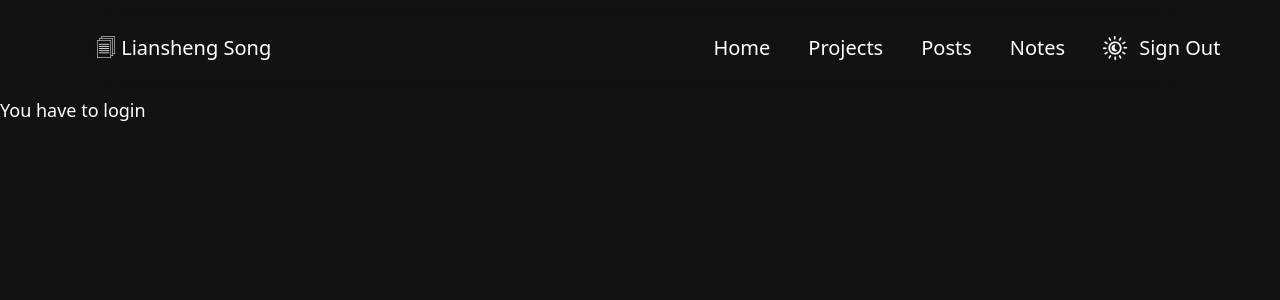
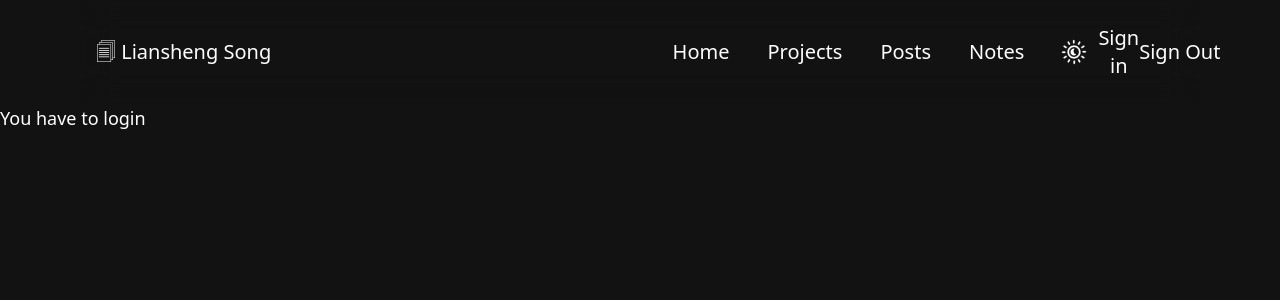
Before and after one commit to songliansheng/blog, a Next.js app in the folder apps/web/: page /notes in a window 1280 px wide. Shown: the top 300 px of the page. Built offline with nearby package versions, Linux system fonts and the light colour scheme; no server answers.

Commit message:
Initial commit

```diff
--- a/apps/web/app/[section]/[slug]/page.tsx
+++ b/apps/web/app/[section]/[slug]/page.tsx
@@ -1,7 +1,7 @@
 // 'use client'
 import path from 'path'
 import compileMdx from './compileMdx'
-import Toc from 'components/Toc'
+import Toc from '@/components/Toc'
 // import fs from 'fs'
 //   { content }
 import Breadcrumbs from 'components/Breadcrumb'
@@ -9,8 +9,11 @@ import { promises as fs } from 'fs'
 import { createClient as createSupabaseClient } from 'lib/serverside-supabase-client';
 import dynamic from 'next/dynamic'
 import Comments from 'components/Comments'
+// ALERT Use dynamic import and set ssr to false , or runtime error will happen!
 const Comments2 = dynamic(() => import('components/Comments'), { ssr: false })
 // const Comments2 = dynamic(() => import('components/Comments'))
+
+import {auth} from '@/auth'
 
 export default async function Page({
     params,
@@ -18,7 +21,8 @@ export default async function Page({
 }: {
     params: { section: string; slug: string }
     searchParams: { [key: string]: string | string[] | undefined }
-}) {
+    }) {
+    const session = await auth()
     // const ContentEditableRef = useRef(null);
     const supabase = createSupabaseClient();
     const { data: article } = await supabase.from("notes").select('content').eq('id', '2');
@@ -47,6 +51,7 @@ export default async function Page({
             <div id="content-breadcrumbs" className="sticky top-14">
                 <Breadcrumbs />
             </div>
+            {/* {session && Article} */}
             {Article}
             {/* {JSON.stringify(data)} */}
             <Comments2 comments={commentElements} />
--- a/apps/web/app/[section]/page.tsx
+++ b/apps/web/app/[section]/page.tsx
@@ -16,6 +16,9 @@ export default async function Page({
     searchParams: { [key: string]: string | string[] | undefined }
 }) {
     const session = await auth()
+    if (params.section === 'login')
+        // return <LoginForm />
+        return <>You have to login</>
     if (session) {
         const dir = path.join(process.cwd(), './content/', `${params.section}`)
         const filenames = fs.readdirSync(dir)
--- a/apps/web/auth.ts
+++ b/apps/web/auth.ts
@@ -4,7 +4,7 @@ import GithubProvider from 'next-auth/providers/github'
 import CredentialsProvider from 'next-auth/providers/credentials'
 
 const Callbacks = {
-    // MARK: For authorization to work in middleware.ts, authorized callback needs to be defined here
+    // MARK: For authorization to work, authorized callback、auth in middleware.ts are needed
     authorized({ request, auth }) {
         const { pathname } = request.nextUrl
         // if (pathname === '/middleware-example') return !!auth
@@ -57,6 +57,8 @@ const Providers = [
     }),
 ]
 
+export const edgeCompatibleConfig = { providers: Providers }
+
 // export const {
 //     handlers,
 //     signIn,
@@ -69,11 +71,14 @@ const Providers = [
 // })
 
 export const { handlers, signIn, signOut, auth } = NextAuth({
-    providers: Providers,
+    // ALERT Only Edge runtime compatible database(adapter) can use "database" session
+    session: { strategy: 'jwt' },
     callbacks: Callbacks,
+    ...edgeCompatibleConfig,
     secret: process.env.AUTH_SECRET || 'any random string',
     pages: {
-        // signIn:'/login',
+        // MARK signIn is the page to jump to when calling the signin(from 'next-auth/react') function
+        signIn:'/login',
         signOut: '/auth/signout',
         error: '/auth/error', // Error code passed in query string as ?error=
         verifyRequest: '/auth/verify-request', // (used for check email message)
--- a/apps/web/components/Header.tsx
+++ b/apps/web/components/Header.tsx
@@ -3,7 +3,8 @@
 import cn from 'classnames'
 import Link from 'next/link'
 import ThemeSwitcher from './ThemeSwitcher'
-import { Button } from './Button'
+// import { } from './'
+import { SignIn } from './SigninButton'
 import { signIn, signOut } from '../auth'
 import { handleSignOut } from '../app/actions'
 
@@ -53,6 +54,7 @@ const Header = () => {
                     <div className="flex items-center">
                         <ThemeSwitcher />
                     </div>
+                    <SignIn />
                     <form
                         className="flex items-center"
                         action={async () => {
--- a/apps/web/components/LoginForm.tsx
+++ b/apps/web/components/LoginForm.tsx
@@ -3,7 +3,7 @@ import { Field, Formik, useFormik, Form } from 'formik'
 import { Button } from './Button'
 import { Input } from './Input'
 import { signIn } from '../auth'
-import { handleSignIn } from 'app/actions'
+import { handleSignIn } from '@/app/actions'
 import { handleSignIn3 } from 'app/actions'
 import { signInSchema } from 'lib/zod'
 // import { useRouter } from 'next/navigation'
--- /dev/null
+++ b/apps/web/components/SigninButton.tsx
@@ -0,0 +1,17 @@
+'use client'
+import { signIn } from 'next-auth/react'
+
+export function SignIn() {
+    return (
+        // MARK The callbackUrl specifies to which URL the user will be redirected after signing in
+        <button
+            className=""
+            onClick={() =>
+                // signIn(undefined, { callbackUrl: 'http://localhost:3000/foo' })
+                signIn()
+            }
+        >
+            Sign in
+        </button>
+    )
+}
--- a/apps/web/tsconfig.json
+++ b/apps/web/tsconfig.json
@@ -1,8 +1,9 @@
 {
     "compilerOptions": {
-        "baseUrl": "./",
+        "baseUrl": ".",
         "paths": {
-            "react": ["./node_modules/@types/react"]
+            "@/*": ["./*"],
+            // "react": ["./node_modules/@types/react"]
         },
         "plugins": [
             {
```
Also changed, not shown: apps/web/middleware.ts (+13 -9 lines), apps/web/app/shit/page.tsx (renamed from apps/web/app/login/page.tsx).
